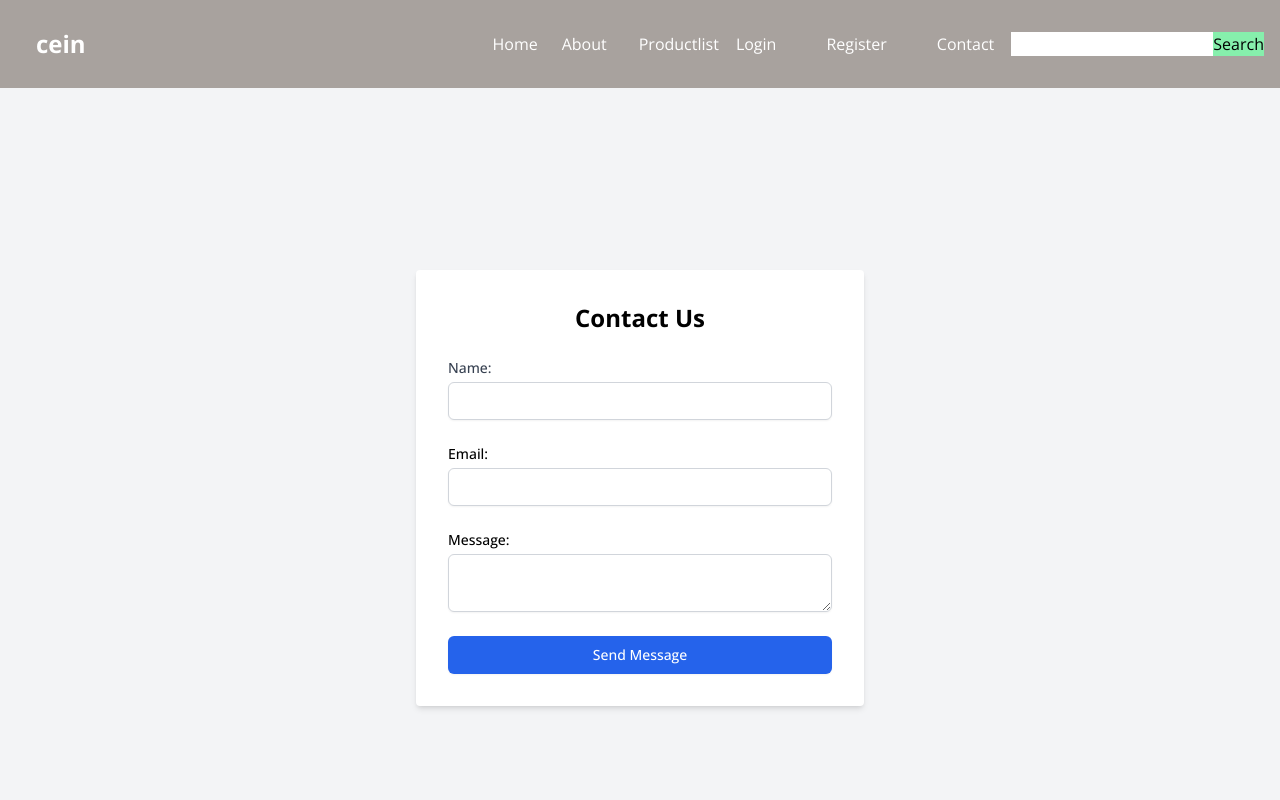
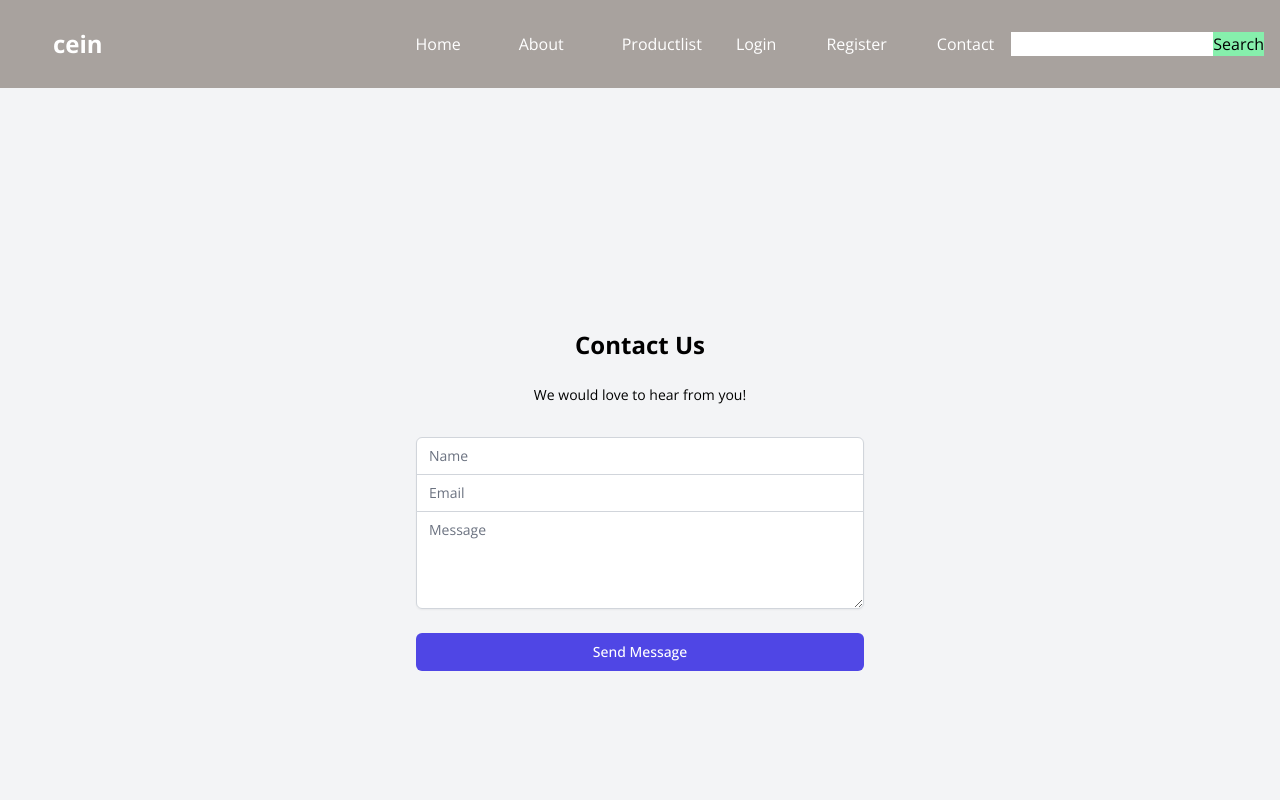
Before and after one commit to waraumbach/cein.frontend, a React (Vite) app: page /contact in a window 1280 px wide. Shown: the top 800 px of the page. Built offline with nearby package versions, Linux system fonts and the light colour scheme; the HTML template or start-up script is replaced by a standard one.

Commit message:
added produdt detail

```diff
--- a/src/Components/Hero/HeroSection.jsx
+++ b/src/Components/Hero/HeroSection.jsx
@@ -8,7 +8,8 @@ const HeroSection = () => {
         <div className="ml-2  ">
           <h1 className="text-xl md:text-xl text-gray font-bold mb-4">Treat Your Body like Your Face</h1>
           <p className="text-xl md:text-l text-gray">Creating the hightly Effective Body Care</p><br />
-          <a href="/detailsProduct" className="bg-green-300 hover:bg-violet-300 text-gray py-2 px-4 rounded-10px text-lg">get infos</a>
+          <a href="/detailsProduct" className="text-stone px-4 py-2 border border-transparent rounded-md hover:bg-green-300
+           text-gray bg-gray-100 rounded-10px text-lg">get infos</a>
           </div>
         </div>
       </div>
--- a/src/Components/NavBar/NavBar.jsx
+++ b/src/Components/NavBar/NavBar.jsx
@@ -15,7 +15,7 @@ function NavBar() {
   return (
     <nav className='bg-stone-400 p-4 bg-cover flex-wrap: wrap;'>
         <div className="flex items-center justify-between">
-            <div className='text-white hover:bg-green-300 text-2xl font-bold ml-5 cursor-pointer'>
+            <div className='text-white px-4 py-2 border border-transparent rounded-md hover:bg-green-300 text-2xl font-bold ml-5 cursor-pointer'>
                 cein</div>
 
             {/* Toggle Menu Button */}
@@ -25,9 +25,9 @@ function NavBar() {
             </div>
             <div className={`w-full lg:flex lg:items-center lg:w-auto ${isOpen ? 'block' : 'hidden'}`}>
             <ul className='flex flex-row  md:flex space-x-6'>
-                <li><a href="/" className='text-white  hover:bg-green-300 '>Home</a></li>
-                <li><a href="#" className='text-white  hover:bg-green-300'>About</a></li>
-                <li><a href="/products" className='text-white  hover:bg-green-300 ml-2'>Productlist</a></li><br />
+                <li><a href="/" className='text-white px-4 py-2 border border-transparent rounded-md hover:bg-green-300'>Home</a></li>
+                <li><a href="/about" className='text-white px-4 py-2 border border-transparent rounded-md hover:bg-green-300'>About</a></li>
+                <li><a href="/products" className='text-white px-4 py-2 border border-transparent rounded-md hover:bg-green-300'>Productlist</a></li><br />
 
             </ul>
             <div>
--- a/src/pages/Contact.jsx
+++ b/src/pages/Contact.jsx
@@ -1,6 +1,6 @@
 import { useState } from 'react';
 
-const Contact = () => {
+const ContactForm = () => {
   const [name, setName] = useState('');
   const [email, setEmail] = useState('');
   const [message, setMessage] = useState('');
@@ -24,60 +24,74 @@ const Contact = () => {
   };
 
   return (
-    <div className="min-h-screen flex items-center justify-center bg-gray-100">
-      <div className="bg-white p-8 rounded shadow-md w-full max-w-md">
-        <h2 className="text-2xl font-bold mb-6 text-center">Contact Us</h2>
-        {error && <div className="text-red-500 mb-4">{error}</div>}
-        {success && <div className="text-green-500 mb-4">{success}</div>}
-        <form onSubmit={handleSubmit} className="space-y-6">
+    <div className="min-h-screen flex items-center justify-center  bg-gray-100 py-12 px-4 sm:px-6 lg:px-8">
+      <div className="max-w-md w-full space-y-8">
         <div>
-            <label htmlFor="name" className="block text-sm font-medium text-gray-700">
-              Name:
-            </label>
+          <h2 className="mt-6 text-2xl font-bold mb-6 text-center">
+            Contact Us
+          </h2>
+          <p className="mt-2 text-center text-sm text-black-200">
+            We would love to hear from you!
+          </p>
+        </div>
+        {error && <div className="text-red-500 text-center">{error}</div>}
+        {success && <div className="text-green-500 text-center">{success}</div>}
+        <form className="mt-8 space-y-6" onSubmit={handleSubmit}>
+          <div className="rounded-md shadow-sm -space-y-px">
+            <div>
+              <label htmlFor="name" className="sr-only">Name</label>
               <input
+                id="name"
+                name="name"
                 type="text"
-              id="name"
-              className="mt-1 block w-full px-3 py-2 border border-gray-300 rounded-md shadow-sm focus:outline-none focus:ring-blue-500 focus:border-blue-500 sm:text-sm"
+                autoComplete="name"
+                required
+                className="appearance-none rounded-none relative block w-full px-3 py-2 border border-gray-300 placeholder-gray-500 text-gray-900 rounded-t-md focus:outline-none focus:ring-indigo-500 focus:border-indigo-500 focus:z-10 sm:text-sm"
+                placeholder="Name"
                 value={name}
                 onChange={(e) => setName(e.target.value)}
-              required
               />
             </div>
             <div>
-            <label htmlFor="email" className="block text-sm font-medium  hover:bg-green-300">
-              Email:
-            </label>
+              <label htmlFor="email" className="sr-only">Email</label>
               <input
+                id="email"
+                name="email"
                 type="email"
-              id="email"
-              className="mt-1 block w-full px-3 py-2 border border-gray-300 rounded-md shadow-sm focus:outline-none focus:ring-blue-500 focus:border-blue-500 sm:text-sm"
+                autoComplete="email"
+                required
+                className="appearance-none rounded-none relative block w-full px-3 py-2 border border-gray-300 placeholder-gray-500 text-gray-900 focus:outline-none focus:ring-indigo-500 focus:border-indigo-500 focus:z-10 sm:text-sm"
+                placeholder="Email"
                 value={email}
                 onChange={(e) => setEmail(e.target.value)}
-              required
               />
             </div>
             <div>
-            <label htmlFor="message" className="block text-sm font-medium hover:bg-green-300">
-              Message:
-            </label>
+              <label htmlFor="message" className="sr-only">Message</label>
               <textarea
                 id="message"
-              className="mt-1 block w-full px-3 py-2 border border-gray-300 rounded-md shadow-sm focus:outline-none focus:ring-blue-500 focus:border-blue-500 sm:text-sm"
+                name="message"
+                rows="4"
+                required
+                className="appearance-none rounded-none relative block w-full px-3 py-2 border border-gray-300 placeholder-gray-500 text-gray-900 rounded-b-md focus:outline-none focus:ring-indigo-500 focus:border-indigo-500 focus:z-10 sm:text-sm"
+                placeholder="Message"
                 value={message}
                 onChange={(e) => setMessage(e.target.value)}
-              required
-            />
+              ></textarea>
             </div>
+          </div>
+          <div>
             <button
               type="submit"
-            className="w-full flex justify-center py-2 px-4 border border-transparent rounded-md shadow-sm text-sm font-medium text-white bg-blue-600 hover:bg-blue-700 focus:outline-none focus:ring-2 focus:ring-offset-2 focus:ring-blue-500"
+              className="group relative w-full flex justify-center py-2 px-4 border border-transparent text-sm font-medium rounded-md text-white bg-indigo-600 hover:bg-indigo-700 focus:outline-none focus:ring-2 focus:ring-offset-2 focus:ring-indigo-500"
             >
               Send Message
             </button>
+          </div>
         </form>
       </div>
     </div>
   );
 };
 
-export default Contact;
+export default ContactForm;
```
Also changed, not shown: src/assets/photos/products/product.jpg. Lines whose indentation alone changed are shown as unchanged.
